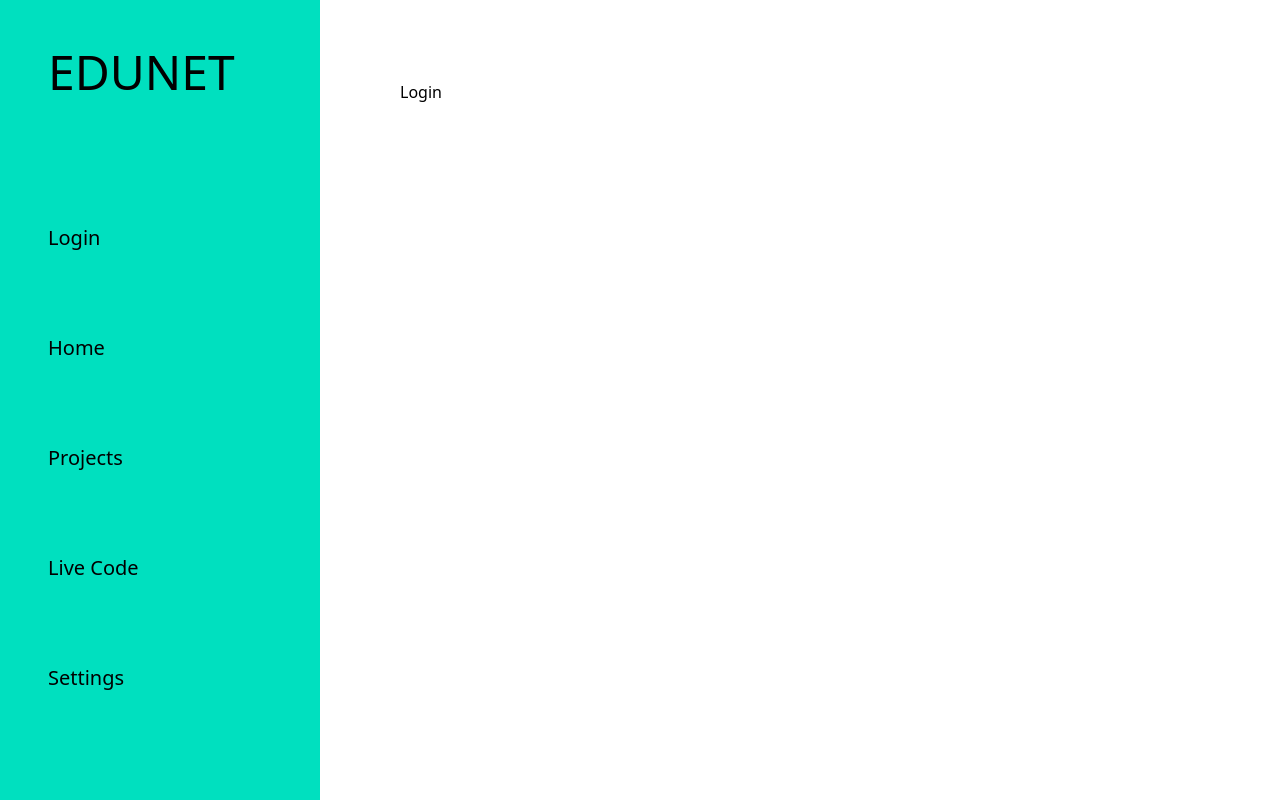
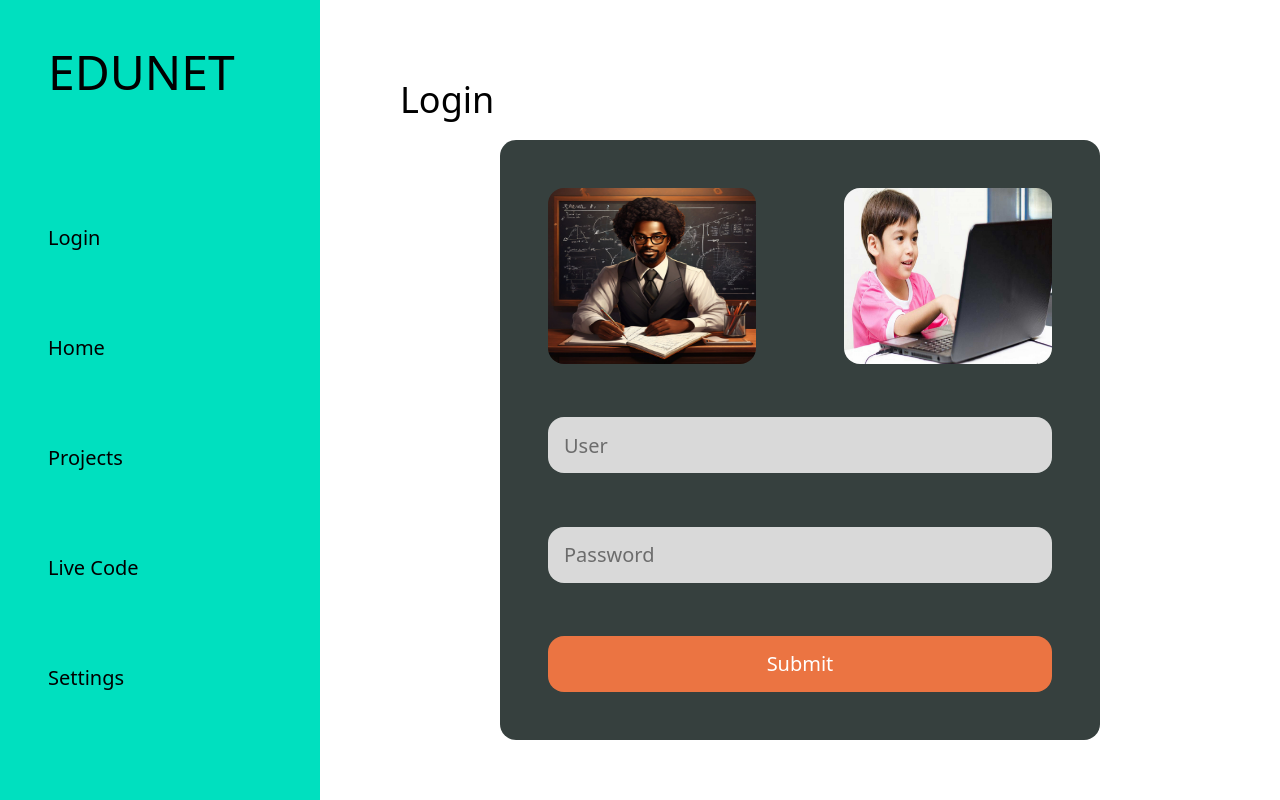
Before and after one commit to Balbino-Creator/EduNet, a React (Vite) app in the folder client/: page / in a window 1280 px wide. Built offline with nearby package versions, Linux system fonts and the light colour scheme.

Commit message:
Basic layout of Login page

```diff
--- a/client/src/index.css
+++ b/client/src/index.css
@@ -6,6 +6,6 @@
     --color-tertiary: #36403E;
 }
 
-p, a{
+p, a, input{
     font-size: 20px;
 }
--- a/client/src/views/Login.tsx
+++ b/client/src/views/Login.tsx
@@ -1,5 +1,18 @@
 export default function Login() {
   return (
-    <div>Login</div>
+    <>
+      <h3 className="text-4xl">Login</h3>
+      <section className="w-full h-full flex justify-center items-center">
+        <form action="#" className="w-[600px] h-[600px] bg-tertiary rounded-2xl p-12 flex flex-col justify-between">
+          <div className="flex justify-between">
+            <img className="w-52 h-44 rounded-2xl" src="/teacher.jpeg" alt="imagen profesor" tabIndex={0}/>
+            <img className="w-52 h-44 rounded-2xl" src="/children.jpg" alt="imagen niño" tabIndex={0}/>
+          </div>
+          <input className="bg-[#d9d9d9] w-full h-14 rounded-2xl pl-4 focus:outline-none focus:ring-4 focus:ring-secundary" type="text" placeholder="User"/>
+          <input className="bg-[#d9d9d9] w-full h-14 rounded-2xl pl-4 focus:outline-none focus:ring-4 focus:ring-secundary" type="text" placeholder="Password"/>
+          <input className="bg-secundary w-full h-14 rounded-2xl text-white cursor-pointer" type="submit" />
+        </form>
+      </section>
+    </>
   )
 }
```
Also changed, not shown: client/public/children.jpg (added), client/public/teacher.jpeg (added).
